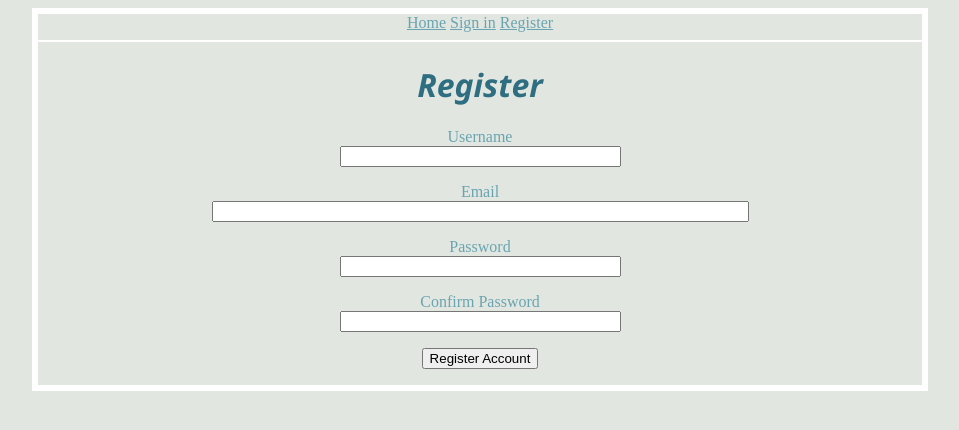
After one commit to davinhster/Schedule-Master, a Flask app: page /register in a window 1280 px wide. The commit adds this page. Shown: the top 430 px of the page, without its empty margins (160-1119 px from the left). Run offline with Flask 2, Linux system fonts and the light colour scheme.

Commit message:
Added html for registration

```diff
--- a/app_folder/templates/base.html
+++ b/app_folder/templates/base.html
@@ -12,6 +12,7 @@
        <div>
             <a href="/">Home</a>
             <a href="/login">Sign in</a>
+            <a href="/register">Register</a>
      </div>
        <hr>
 
--- /dev/null
+++ b/app_folder/templates/register.html
@@ -0,0 +1,25 @@
+{% extends "base.html" %}
+
+{% block content %}
+    <h1>Register</h1>
+    <form action="" method="post" novalidate>
+        {{ form.hidden_tag() }}
+        <p>
+            {{ form.username.label }}<br>
+            {{ form.username(size=32) }}
+        </p>
+        <p>
+            {{ form.email.label }}<br>
+            {{ form.email(size=64) }}
+        </p>
+        <p>
+            {{ form.password.label }}<br>
+            {{ form.password(size=32) }}
+        </p>
+        <p>
+            {{ form.confirmPassword.label }}<br>
+            {{ form.confirmPassword(size=32) }}
+        </p>
+        <p>{{ form.submit() }}</p>
+    </form>
+{% endblock %}
```
